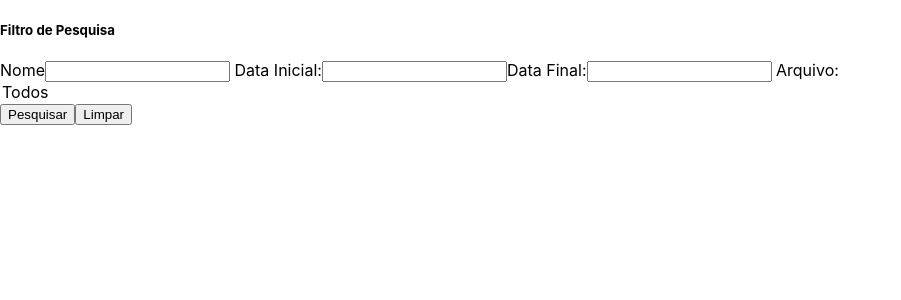
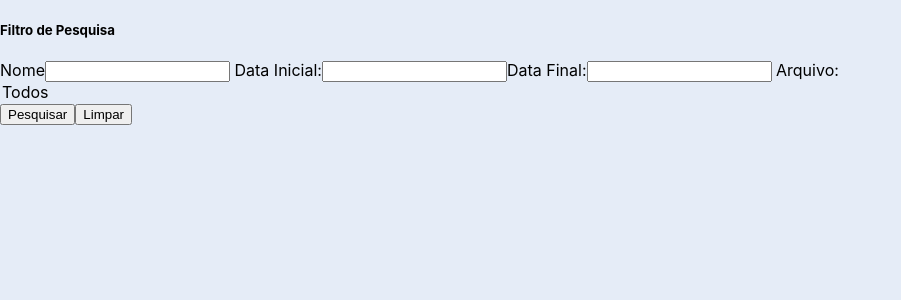
Before and after one commit to suhellynaraujo/projetoEcad, a React (Create React App) app in the folder frontend/: page / in a window 1280 px wide. Shown: the top 300 px of the page, without its empty margins (0-901 px from the left). Built offline with nearby package versions, Linux system fonts and the light colour scheme.

Commit message:
criando components

```diff
--- a/frontend/public/index.html
+++ b/frontend/public/index.html
@@ -9,8 +9,6 @@
       name="description"
       content="Web site created using create-react-app"
     />
-    <link rel="apple-touch-icon" href="%PUBLIC_URL%/logo192.png" />
-
     <title>Teste Ecad</title>
   </head>
   <body>
--- a/frontend/src/Pages/Index.jsx
+++ b/frontend/src/Pages/Index.jsx
@@ -1,39 +1,14 @@
 import React from "react";
+import Filtro from "../components/filtodepesquisa/filtro";
+import Listar from "../components/listadedados/listar";
+import '../Pages/indexpages.css'
 
 export default function Index() {
   return (
     <>
       <main ClassName="principal">
-        <div ClassName="divSperior">
-          <div ClassName="filtroDePesquisa">
-            <h5>Filtro de Pesquisa</h5>
-          </div>
-
-          <div ClassName="inserirDados">
-            <form>
-              <label> Nome
-              <input type="text" id="name" name="nome" />
-              </label>
-              <label> Data Inicial:
-              <input type="text" id="dataInicial" name="dataInicial" />
-              </label>
-              <label>Data Final:
-                  <input type="text" id="dataFinal" name="dataFinal" />
-              </label>
-              <label> Arquivo:
-                  <section>
-                      <option value="todos">Todos</option>
-                  </section>
-              </label>
-            </form>
-          </div>
-
-          <div ClassName="botoes">
-              <button>Pesquisar</button>
-              <button>Limpar</button>
-          </div>
-        </div>
-        <div className="divInferior"></div>
+      <Filtro/>
+       <Listar/>
       </main>
     </>
   );
--- /dev/null
+++ b/frontend/src/Pages/indexpages.css
@@ -0,0 +1,16 @@
+
+body {
+    margin: 0;
+    font-family: -apple-system, BlinkMacSystemFont, 'Segoe UI', 'Roboto', 'Oxygen',
+      'Ubuntu', 'Cantarell', 'Fira Sans', 'Droid Sans', 'Helvetica Neue',
+      sans-serif;
+    -webkit-font-smoothing: antialiased;
+    -moz-osx-font-smoothing: grayscale;
+    background-color: rgba(22, 89, 189, 0.11);
+
+  }
+
+  code {
+    font-family: source-code-pro, Menlo, Monaco, Consolas, 'Courier New',
+      monospace;
+  }
--- /dev/null
+++ b/frontend/src/components/filtodepesquisa/filtro.jsx
@@ -0,0 +1,36 @@
+
+export default function Filtro(){
+    return(
+        <>
+           <div ClassName="divSperior">
+          <div ClassName="filtroDePesquisa">
+            <h5>Filtro de Pesquisa</h5>
+          </div>
+
+          <div ClassName="inserirDados">
+            <form ClassName="formularioDados">
+              <label> Nome
+              <input type="text" id="name" name="nome" />
+              </label>
+              <label> Data Inicial:
+              <input type="text" id="dataInicial" name="dataInicial" />
+              </label>
+              <label>Data Final:
+                  <input type="text" id="dataFinal" name="dataFinal" />
+              </label>
+              <label> Arquivo:
+                  <section>
+                      <option value="todos">Todos</option>
+                  </section>
+              </label>
+            </form>
+          </div>
+
+          <div ClassName="botoes">
+              <button>Pesquisar</button>
+              <button>Limpar</button>
+          </div>
+        </div>
+        </>
+    )
+}
--- /dev/null
+++ b/frontend/src/components/listadedados/listar.jsx
@@ -0,0 +1,10 @@
+
+export default function Listar() {
+    return(
+        <>
+        <div className="divInferior">
+
+        </div>
+        </>
+    )
+}
--- a/frontend/src/index.css
+++ /dev/null
@@ -1,13 +0,0 @@
-body {
-  margin: 0;
-  font-family: -apple-system, BlinkMacSystemFont, 'Segoe UI', 'Roboto', 'Oxygen',
-    'Ubuntu', 'Cantarell', 'Fira Sans', 'Droid Sans', 'Helvetica Neue',
-    sans-serif;
-  -webkit-font-smoothing: antialiased;
-  -moz-osx-font-smoothing: grayscale;
-}
-
-code {
-  font-family: source-code-pro, Menlo, Monaco, Consolas, 'Courier New',
-    monospace;
-}
--- a/frontend/src/index.js
+++ b/frontend/src/index.js
@@ -1,6 +1,5 @@
 import React from 'react';
 import ReactDOM from 'react-dom';
-import './index.css';
 import Index from './Pages/Index';
 import {BrowserRouter as Router, Route, Routes} from 'react-router-dom';
 
```
Also changed, not shown: frontend/src/App.css (deleted, +0 -38 lines), frontend/src/components/filtodepesquisa/filtro.css (added).
